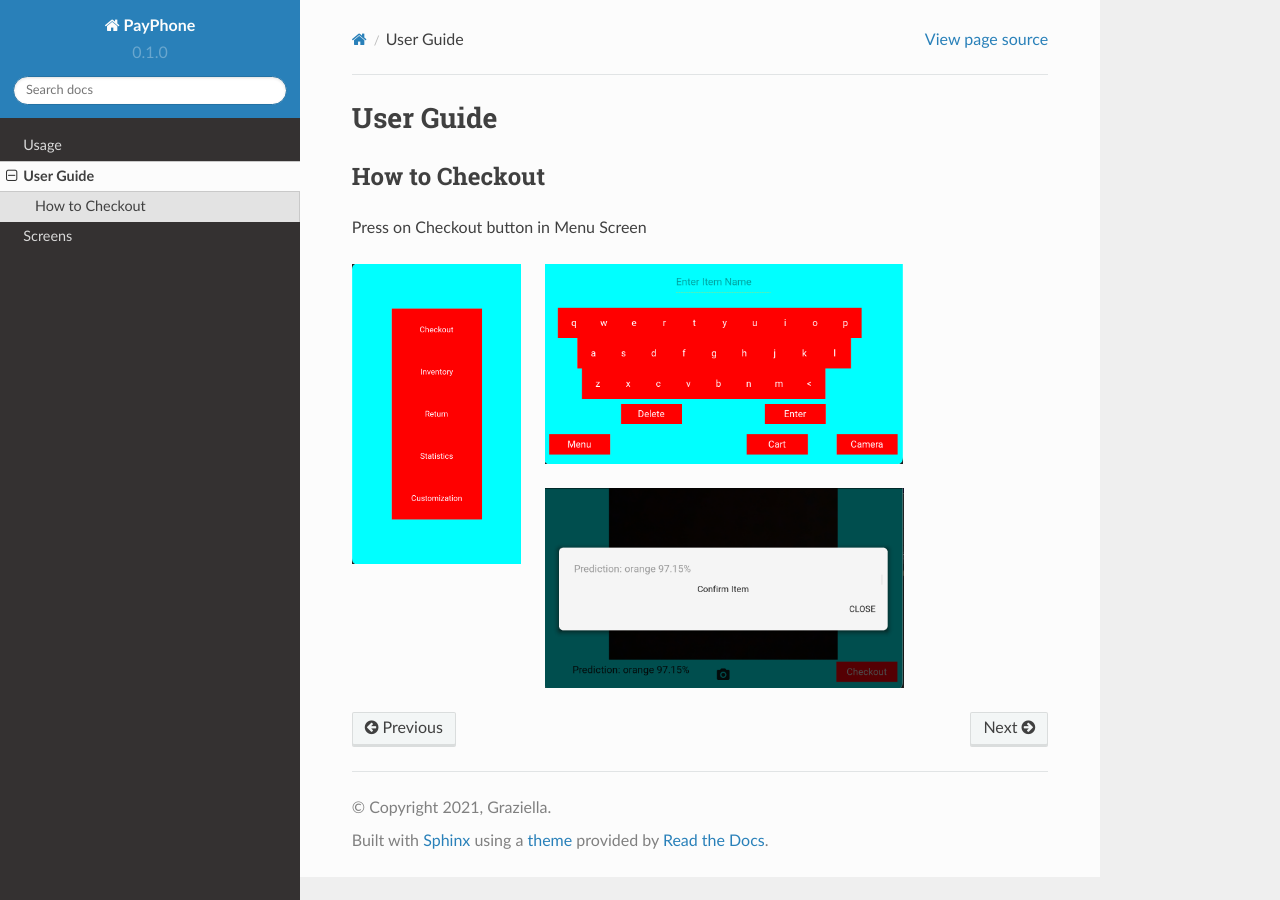
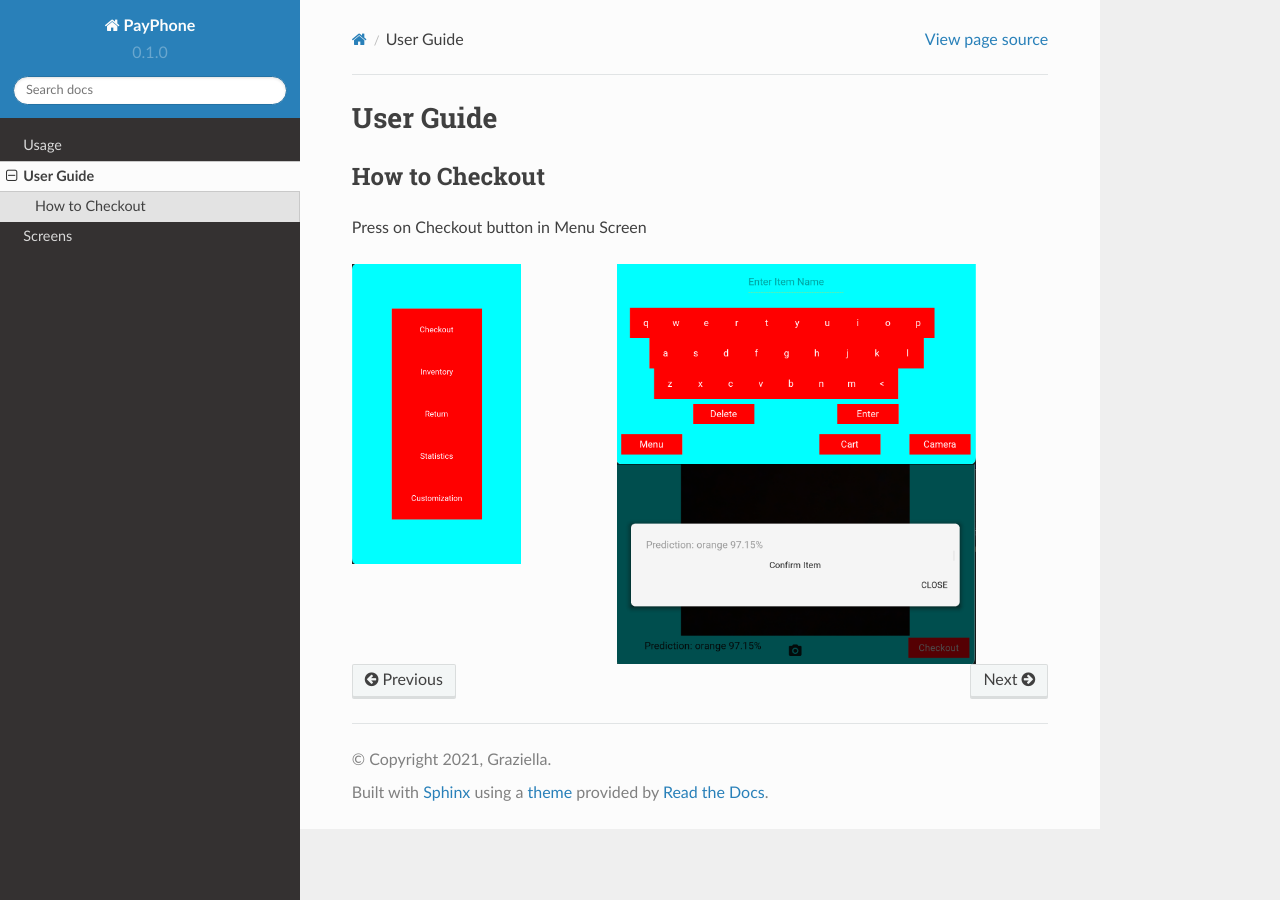
Before and after one commit to Group-3-POS/POS-Documentation, a Sphinx documentation site: the page built from docs/source/userguide.rst, in a window 1280 px wide. Built offline with Sphinx 7.4.7 and the Read the Docs theme 2.0.0, drawn with Linux system fonts in a browser that asks for light colours.

Commit message:
Update userguide.rst

```diff
--- a/docs/source/userguide.rst
+++ b/docs/source/userguide.rst
@@ -14,12 +14,12 @@ How to Checkout
 | Press on Camera Button
 
 .. image:: Images/CheckoutScreen.png
-    :align: left
+    :align: center
     :height: 200
 
 -------------------------------------
 | Press on Confirm Item if item is correct
 
 .. image:: Images/Camera.png
-    :align: left
+    :align: center
     :height: 200
```
